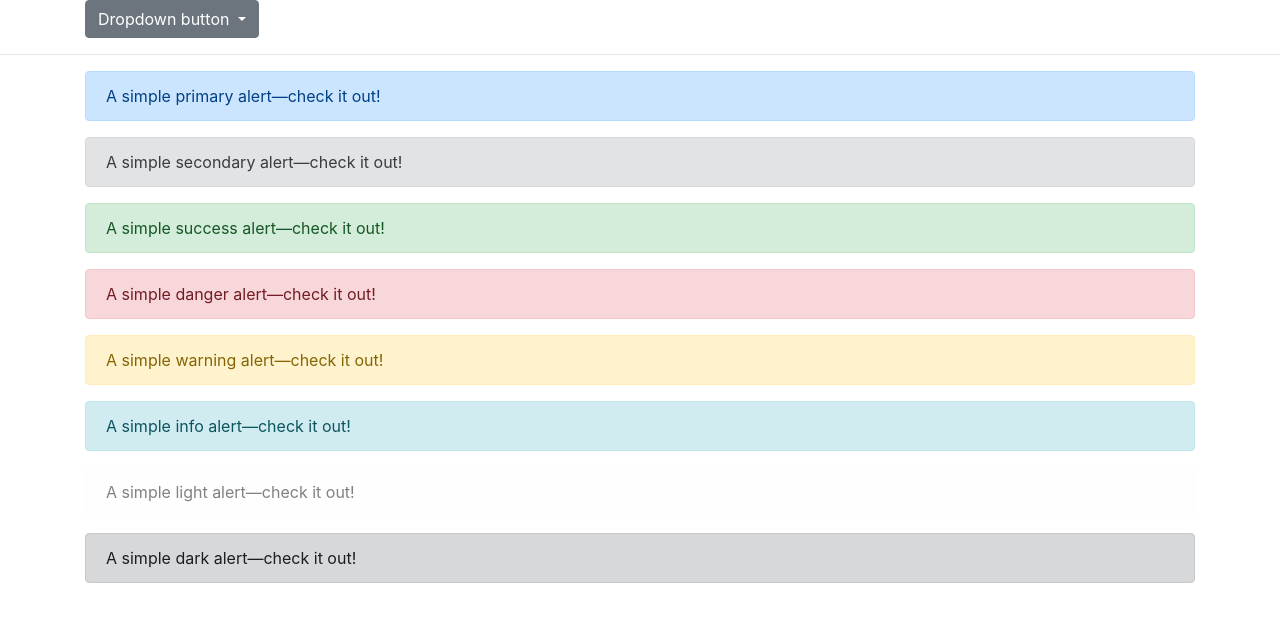
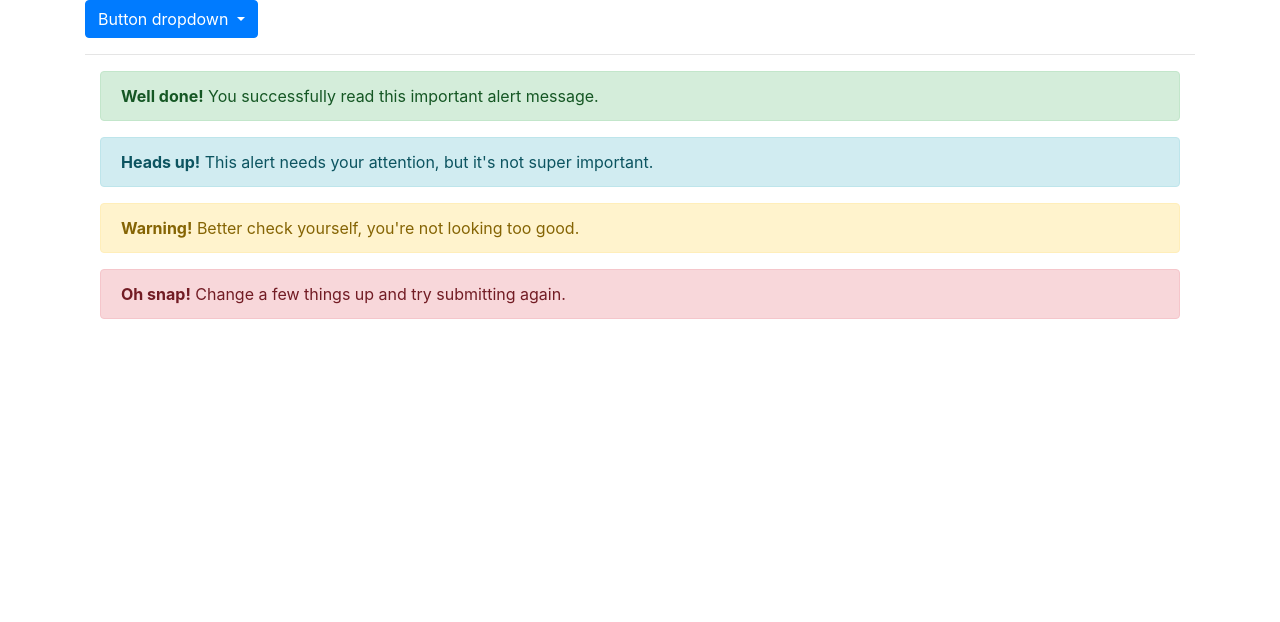
Before and after one commit to un4ckn0wl3z/basic-angular7, an Angular app: page / in a window 1280 px wide. Shown: the top 622 px of the page. Built offline with nearby package versions, Linux system fonts and the light colour scheme.

Commit message:
add ngx-bootstrap to project

```diff
--- a/angular.json
+++ b/angular.json
@@ -23,13 +23,11 @@
               "src/assets"
             ],
             "styles": [
-              "node_modules/bootstrap/dist/css/bootstrap.min.css",
+              "./node_modules/bootstrap/dist/css/bootstrap.min.css",
+              "./node_modules/ngx-bootstrap/datepicker/bs-datepicker.css",
               "src/styles.css"
             ],
             "scripts": [
-              "node_modules/jquery/dist/jquery.min.js",
-              "node_modules/popper.js/dist/umd/popper.min.js",
-              "node_modules/bootstrap/dist/js/bootstrap.min.js",
               "src/assets/script.js"
             ]
           },
@@ -85,6 +83,8 @@
             "tsConfig": "src/tsconfig.spec.json",
             "karmaConfig": "src/karma.conf.js",
             "styles": [
+              "./node_modules/bootstrap/dist/css/bootstrap.min.css",
+              "./node_modules/ngx-bootstrap/datepicker/bs-datepicker.css",
               "src/styles.css"
             ],
             "scripts": [],
--- a/package.json
+++ b/package.json
@@ -23,6 +23,7 @@
     "bootstrap": "^4.3.1",
     "core-js": "^2.5.4",
     "jquery": "^3.4.1",
+    "ngx-bootstrap": "^5.1.0",
     "popper.js": "^1.15.0",
     "rxjs": "~6.3.3",
     "zone.js": "~0.8.26"
--- a/src/app/app.component.html
+++ b/src/app/app.component.html
@@ -1,42 +1,32 @@
 <div class="container">
-  <div class="dropdown">
-    <button class="btn btn-secondary dropdown-toggle" type="button" id="dropdownMenuButton" data-toggle="dropdown" aria-haspopup="true" aria-expanded="false">
-      Dropdown button
+  <div class="btn-group" dropdown>
+    <button id="button-basic" dropdownToggle type="button" class="btn btn-primary dropdown-toggle"
+      aria-controls="dropdown-basic">
+      Button dropdown <span class="caret"></span>
     </button>
-    <div class="dropdown-menu" aria-labelledby="dropdownMenuButton">
-      <a class="dropdown-item" href="#">Action</a>
-      <a class="dropdown-item" href="#">Another action</a>
-      <a class="dropdown-item" href="#">Something else here</a>
-    </div>
+    <ul id="dropdown-basic" *dropdownMenu class="dropdown-menu" role="menu" aria-labelledby="button-basic">
+      <li role="menuitem"><a class="dropdown-item" href="#">Action</a></li>
+      <li role="menuitem"><a class="dropdown-item" href="#">Another action</a></li>
+      <li role="menuitem"><a class="dropdown-item" href="#">Something else here</a></li>
+      <li class="divider dropdown-divider"></li>
+      <li role="menuitem"><a class="dropdown-item" href="#">Separated link</a>
+      </li>
+    </ul>
   </div>
-</div>
 
-<hr>
+  <hr>
 
-<div class="container">
-
-<div class="alert alert-primary" role="alert">
-  A simple primary alert—check it out!
-</div>
-<div class="alert alert-secondary" role="alert">
-  A simple secondary alert—check it out!
-</div>
-<div class="alert alert-success" role="alert">
-  A simple success alert—check it out!
-</div>
-<div class="alert alert-danger" role="alert">
-  A simple danger alert—check it out!
-</div>
-<div class="alert alert-warning" role="alert">
-  A simple warning alert—check it out!
-</div>
-<div class="alert alert-info" role="alert">
-  A simple info alert—check it out!
-</div>
-<div class="alert alert-light" role="alert">
-  A simple light alert—check it out!
-</div>
-<div class="alert alert-dark" role="alert">
-  A simple dark alert—check it out!
-</div>
-</div>
+  <div class="container">
+    <alert type="success">
+      <strong>Well done!</strong> You successfully read this important alert message.
+    </alert>
+    <alert type="info">
+      <strong>Heads up!</strong> This alert needs your attention, but it's not super important.
+    </alert>
+    <alert type="warning">
+      <strong>Warning!</strong> Better check yourself, you're not looking too good.
+    </alert>
+    <alert type="danger">
+      <strong>Oh snap!</strong> Change a few things up and try submitting again.
+    </alert>
+  </div>
--- a/src/app/app.module.ts
+++ b/src/app/app.module.ts
@@ -1,8 +1,10 @@
 import { BrowserModule } from '@angular/platform-browser';
 import { NgModule } from '@angular/core';
-
+import { BsDropdownModule } from 'ngx-bootstrap/dropdown';
+import { AlertModule } from 'ngx-bootstrap/alert';
 import { AppRoutingModule } from './app-routing.module';
 import { AppComponent } from './app.component';
+import { BrowserAnimationsModule } from '@angular/platform-browser/animations';
 
 @NgModule({
   declarations: [
@@ -10,7 +12,10 @@ import { AppComponent } from './app.component';
   ],
   imports: [
     BrowserModule,
-    AppRoutingModule
+    AppRoutingModule,
+    BrowserAnimationsModule,
+    BsDropdownModule.forRoot(),
+    AlertModule.forRoot()
   ],
   providers: [],
   bootstrap: [AppComponent]
```
Also changed, not shown: 1 other file (tests, documents, lock files or other folders).
